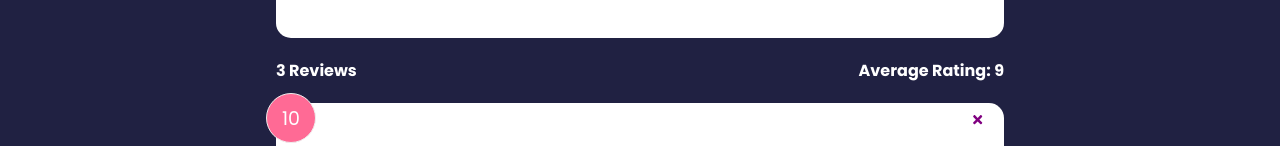
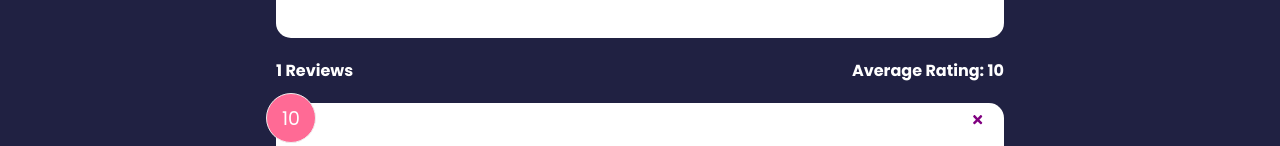
Before and after one commit to pRob3/feedback-app, a React (Create React App) app: page / in a window 1280 px wide. Shown: the part 341-487 px from the top of the page. Built offline with nearby package versions, Linux system fonts and the light colour scheme.

Commit message:
Get global state with useContext

```diff
--- a/src/App.js
+++ b/src/App.js
@@ -40,8 +40,8 @@
             <Route exact path='/' element={
               <>
                 <FeedbackForm handleAdd={addFeedback} />
-                <FeedbackStats feedback={feedback} />
-                <FeedbackList feedback={feedback} handleDelete={deleteFeedback} />
+                <FeedbackStats />
+                <FeedbackList handleDelete={deleteFeedback} />
               </>
             }>
 
--- a/src/components/FeedbackStats.jsx
+++ b/src/components/FeedbackStats.jsx
@@ -1,7 +1,10 @@
-import PropTypes from 'prop-types'
 
+import { useContext } from 'react'
+import FeedbackContext from '../context/FeedbackContext'
 
-function FeedbackStats({feedback}) {
+function FeedbackStats() {
+
+    const {feedback} = useContext(FeedbackContext)
 
     // Rating average
     let average = feedback.reduce((acc, current) => {
@@ -19,8 +22,5 @@
     )
 }
 
-FeedbackStats.propTypes = {
-    feedback: PropTypes.array.isRequired
-}
 
 export default FeedbackStats
```
